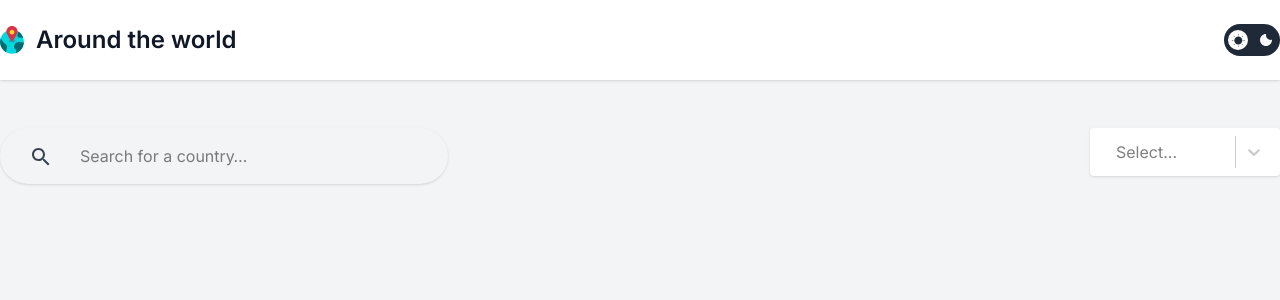
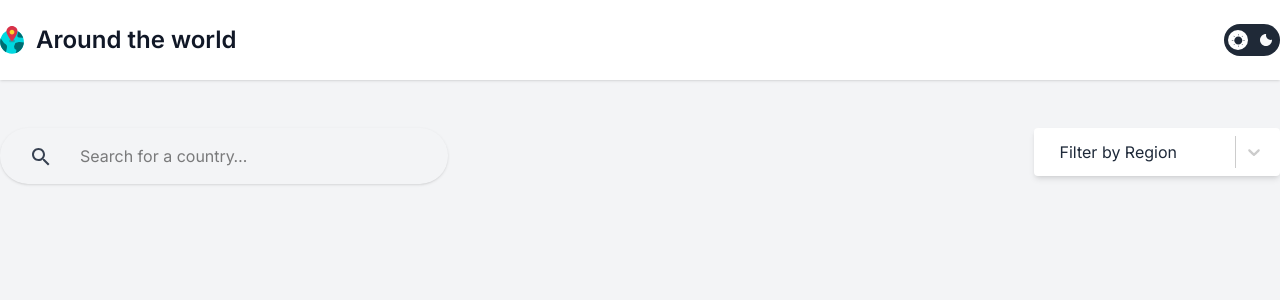
Before and after one commit to DORMODO/around-the-world, a React (Vite) app: page / in a window 1280 px wide. Shown: the top 300 px of the page. Built offline with nearby package versions, Linux system fonts and the light colour scheme.

Commit message:
Add toggle logic for dark/light theme

```diff
--- a/src/components/RegionMenu.jsx
+++ b/src/components/RegionMenu.jsx
@@ -1,22 +1,27 @@
 import Select from "react-select";
 
 const options = [
-  { value: "chocolate", label: "Chocolate" },
-  { value: "strawberry", label: "Strawberry" },
-  { value: "vanilla", label: "Vanilla" },
+  { value: "africa", label: "Africa" },
+  { value: "americas", label: "Americas" },
+  { value: "asia", label: "Asia" },
+  { value: "europe", label: "Europe" },
+  { value: "oceania", label: "Oceania" },
 ];
 
 export const RegionMenu = () => {
   return (
     <Select
+      placeholder="Filter by Region"
       classNames={{
-        input: () => "dark:!text-gray-100",
-        singleValue: () => "dark:text-gray-100",
+        input: () => "!text-gray-800 dark:!text-gray-100",
+        singleValue: () => "!text-gray-800 dark:!text-gray-100",
+        placeholder: () => "!text-gray-800 dark:!text-gray-100",
         control: () =>
-          "flex h-12 items-center justify-between gap-12 rounded-md !border-none pl-4 pr-2 shadow",
+          "flex h-12 items-center justify-between gap-12 rounded-md !border-none pl-4 pr-2 !bg-white dark:!bg-gray-800 shadow-md",
         indicatorsContainer: () => "hidden",
-        option: () => "hover:!text-gray-800",
-        menu: () => "bg-gray-100 dark:bg-gray-800 dark:text-gray-100" ,
+        option: () =>
+          "!text-gray-800 dark:!text-gray-100 hover:!bg-gray-100 dark:hover:!bg-gray-700 cursor-pointer",
+        menu: () => "!bg-white dark:!bg-gray-800 shadow-md",
       }}
       options={options}
     />
```
